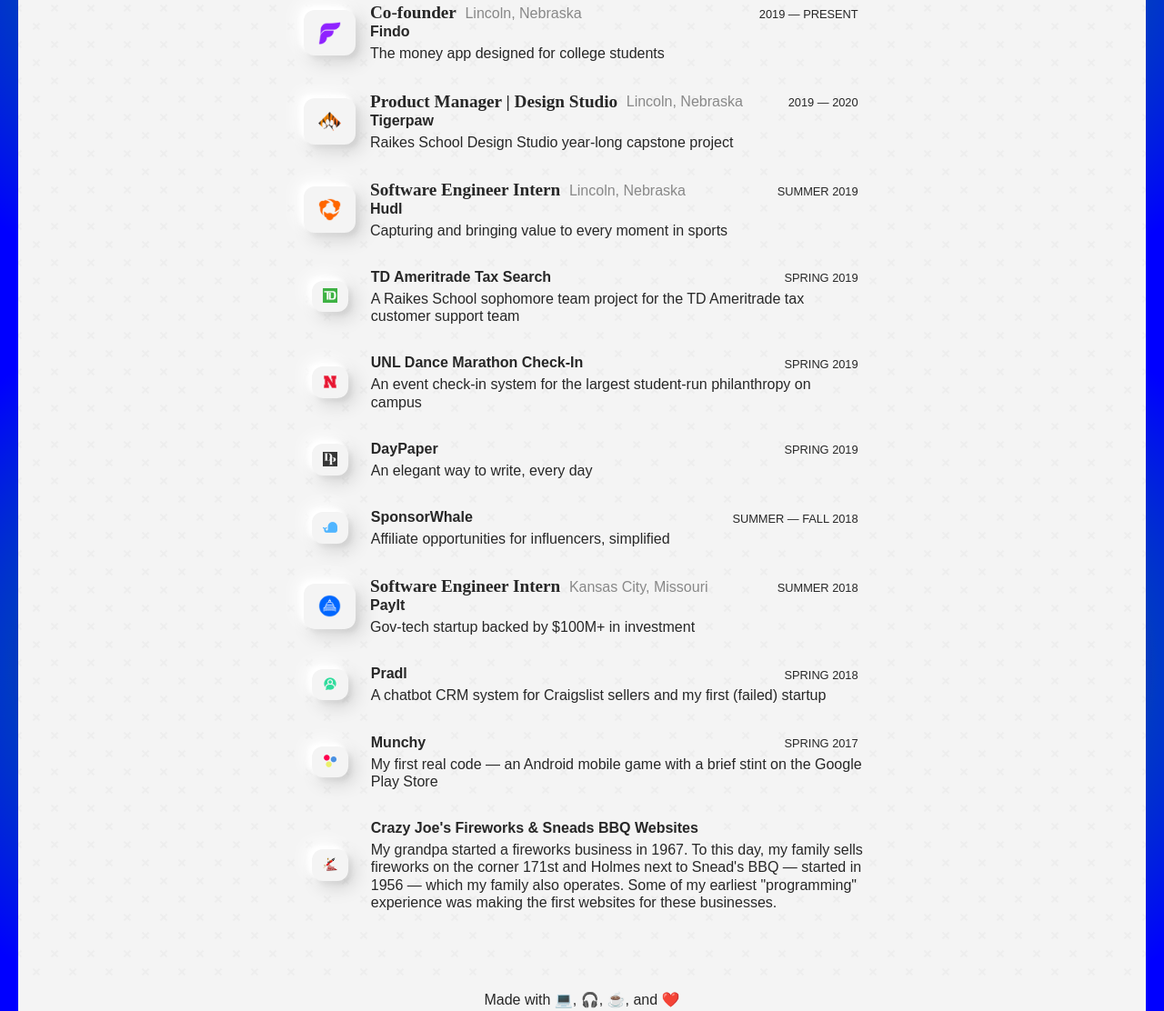
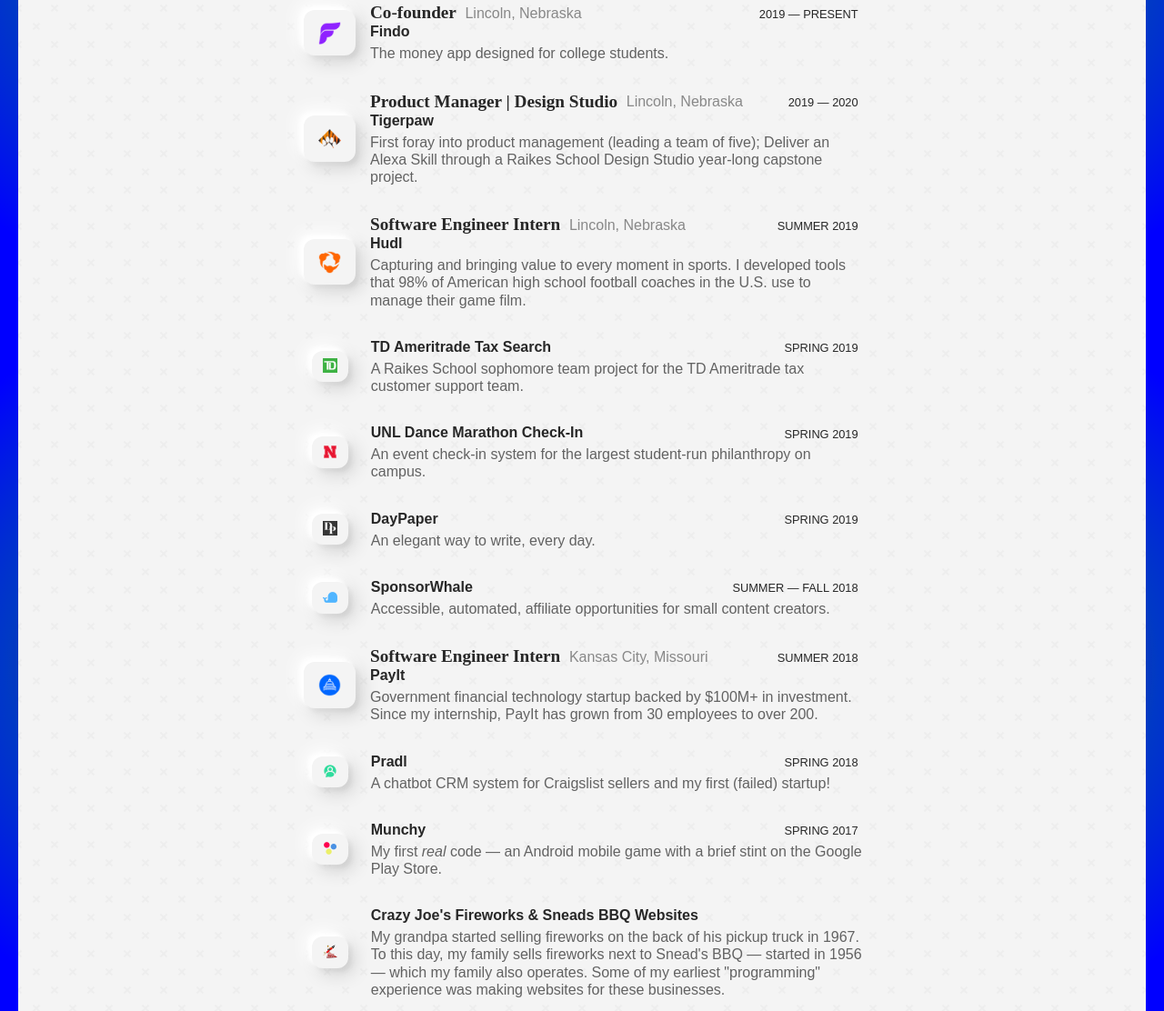
Before and after one commit to nicksiscoe/nicksiscoe.com, a plain HTML site: page index.html in a window 1280 px wide. Shown: the part 2867-3979 px from the top of the page at 91% size. Drawn offline with nearby package versions, Linux system fonts and the light colour scheme; a web font is replaced by a local one.

Commit message:
polished descriptions

```diff
--- a/index.html
+++ b/index.html
@@ -178,7 +178,7 @@
               </div>
             </div>
             <p class="position"><strong>Findo</strong></p>
-            <p class="experience-description">The money app designed for college students</p>
+            <p class="experience-description">The money app designed for college students.</p>
           </div>
         </div>
         <div class="experience-row">
@@ -196,7 +196,7 @@
               </div>
             </div>
             <p class="position"><strong>Tigerpaw</strong></p>
-            <p class="experience-description">Raikes School Design Studio year-long capstone project</p>
+            <p class="experience-description">First foray into product management (leading a team of five); Deliver an Alexa Skill through a Raikes School Design Studio year-long capstone project.</p>
           </div>
         </div>
         <div class="experience-row">
@@ -214,7 +214,7 @@
               </div>
             </div>
             <p class="position"><strong>Hudl</strong></p>
-            <p class="experience-description">Capturing and bringing value to every moment in sports</p>
+            <p class="experience-description">Capturing and bringing value to every moment in sports. I developed tools that 98% of American high school football coaches in the U.S. use to manage their game film.</p>
           </div>
         </div>
         <div class="experience-row">
@@ -228,7 +228,7 @@
                 <p class="date">Spring 2019</p>
               </div>
             </div>
-            <p class="experience-description">A Raikes School sophomore team project for the TD Ameritrade tax customer support team</p>
+            <p class="experience-description">A Raikes School sophomore team project for the TD Ameritrade tax customer support team.</p>
           </div>
         </div>
         <div class="experience-row">
@@ -242,7 +242,7 @@
                 <p class="date">Spring 2019</p>
               </div>
             </div>
-            <p class="experience-description">An event check-in system for the largest student-run philanthropy on campus</p>
+            <p class="experience-description">An event check-in system for the largest student-run philanthropy on campus.</p>
           </div>
         </div>
         <div class="experience-row">
@@ -256,7 +256,7 @@
                 <p class="date">Spring 2019</p>
               </div>
             </div>
-            <p class="experience-description">An elegant way to write, every day</p>
+            <p class="experience-description">An elegant way to write, every day.</p>
           </div>
         </div>
         <div class="experience-row">
@@ -270,7 +270,7 @@
                 <p class="date">Summer — Fall 2018</p>
               </div>
             </div>
-            <p class="experience-description">Affiliate opportunities for influencers, simplified</p>
+            <p class="experience-description">Accessible, automated, affiliate opportunities for small content creators.</p>
           </div>
         </div>
         <div class="experience-row">
@@ -288,7 +288,7 @@
               </div>
             </div>
             <p class="position"><strong>PayIt</strong></p>
-            <p class="experience-description">Gov-tech startup backed by $100M+ in investment</p>
+            <p class="experience-description">Government financial technology startup backed by $100M+ in investment. Since my internship, PayIt has grown from 30 employees to over 200.</p>
           </div>
         </div>
         <div class="experience-row">
@@ -302,7 +302,7 @@
                 <p class="date">Spring 2018</p>
               </div>
             </div>
-            <p class="experience-description">A chatbot CRM system for Craigslist sellers and my first (failed) startup</p>
+            <p class="experience-description">A chatbot CRM system for Craigslist sellers and my first (failed) startup!</p>
           </div>
         </div>
         <div class="experience-row">
@@ -316,7 +316,7 @@
                 <p class="date">Spring 2017</p>
               </div>
             </div>
-            <p class="experience-description">My first real code — an Android mobile game with a brief stint on the Google Play Store</p>
+            <p class="experience-description">My first <i>real</i> code — an Android mobile game with a brief stint on the Google Play Store.</p>
           </div>
         </div>
         <div class="experience-row">
@@ -329,7 +329,7 @@
                 <p class="position"><strong>Crazy Joe's Fireworks & Sneads BBQ Websites</strong></p>
               </div>
             </div>
-            <p class="experience-description">My grandpa started a fireworks business in 1967. To this day, my family sells fireworks on the corner 171st and Holmes next to Snead's BBQ — started in 1956 — which my family also operates. Some of my earliest "programming" experience was making the first websites for these businesses.</p>
+            <p class="experience-description">My grandpa started selling fireworks on the back of his pickup truck in 1967. To this day, my family sells fireworks next to Snead's BBQ — started in 1956 — which my family also operates. Some of my earliest "programming" experience was making websites for these businesses.</p>
           </div>
         </div>
       </div>
--- a/style.css
+++ b/style.css
@@ -762,6 +762,7 @@
   margin: 0;
   padding: 0;
   padding-top: 0.3em;
+  color: rgba(0, 0, 0, 0.6) !important;
 }
 
 .btn {
```
